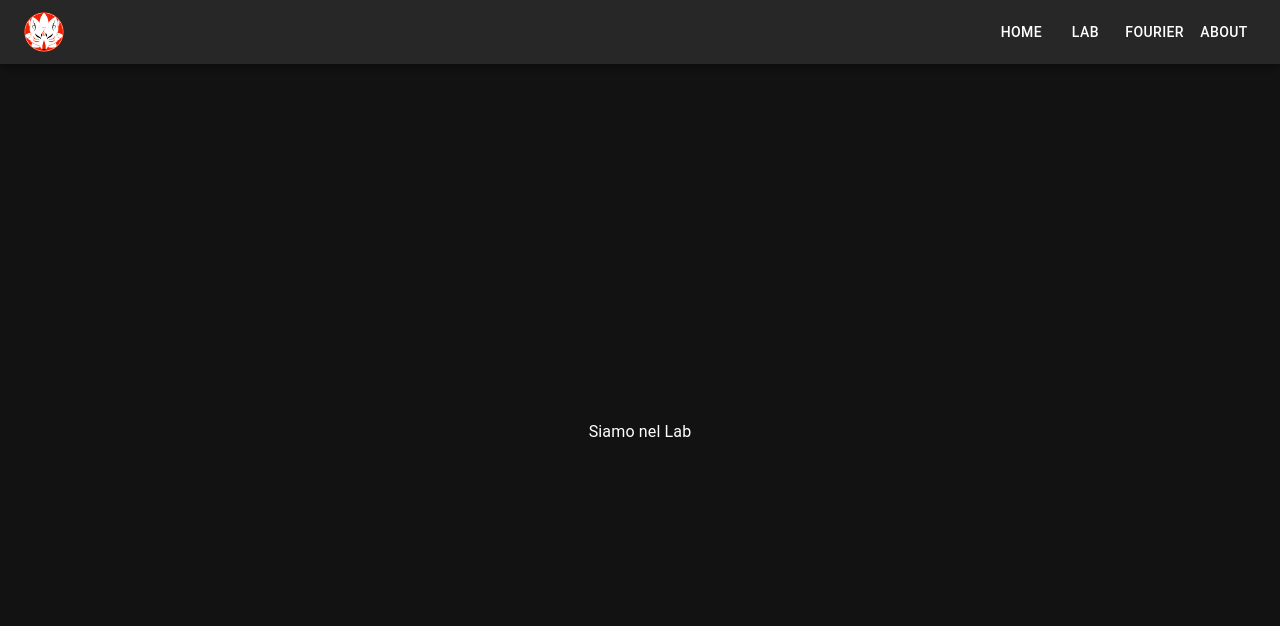
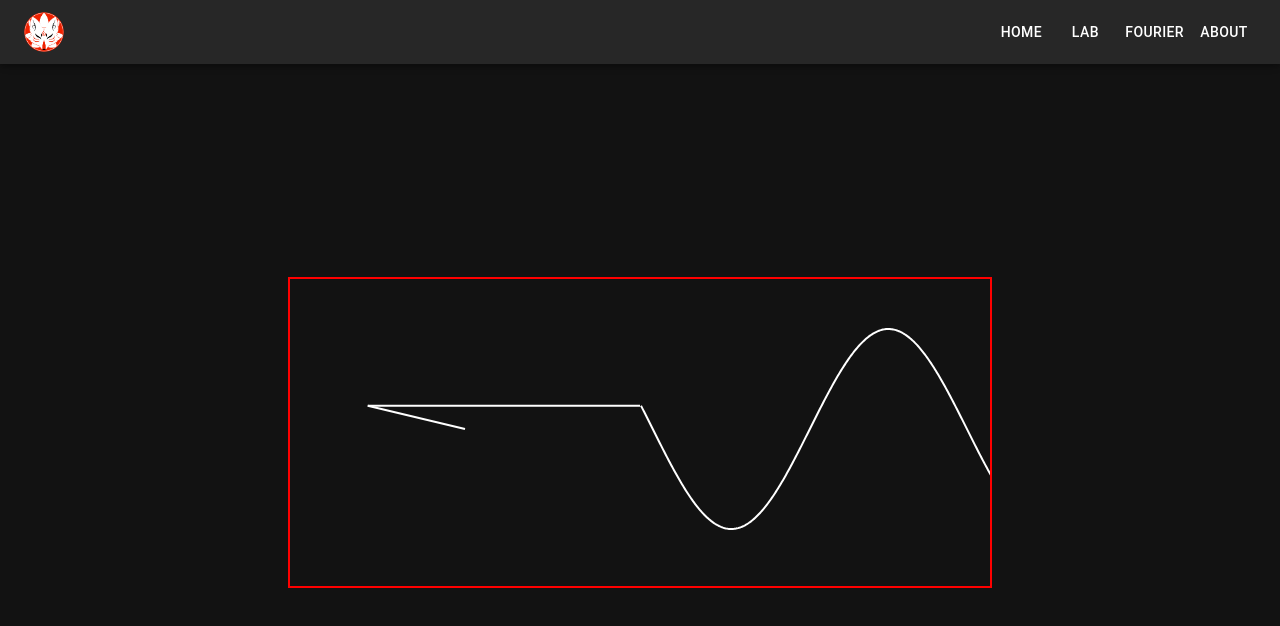
Before and after one commit to CassiGiuse/sir_fourier, a Next.js app: page /lab in a window 1280 px wide. Shown: the top 626 px of the page. Built offline with nearby package versions, Linux system fonts and the light colour scheme.

Commit message:
Creato il CanvasManager

```diff
--- a/src/app/fourier/page.tsx
+++ b/src/app/fourier/page.tsx
@@ -6,7 +6,7 @@ export default function FourierPage() {
   return (
     <React.Fragment>
       <Box component={"section"} width={"92%"}>
-        <Typography
+        {/* <Typography
           paragraph
           align="justify"
           sx={{ padding: "20px", lineHeight: 1.8 }}
@@ -33,8 +33,7 @@ export default function FourierPage() {
           Nesciunt reiciendis tempora rerum labore fuga qui suscipit quidem
           quisquam fugit. Dolores sapiente consequatur recusandae asperiores.
           Nihil obcaecati et eos sit totam vitae molestias temporibus.
-          f
-        </Typography>
+        </Typography> */}
       </Box>
     </React.Fragment>
   );
--- /dev/null
+++ b/src/app/lab/components/Canvas.tsx
@@ -0,0 +1,18 @@
+"use client";
+
+import useCanvas from "@/hooks/useCanvas";
+import React, { useRef, useEffect } from "react";
+
+// Definizione del tipo della funzione draw
+type DrawFunction = (ctx: CanvasRenderingContext2D, frameCount: number) => void;
+
+interface CanvasProps {
+  draw: DrawFunction; // Utilizziamo il tipo appena definito per la prop draw
+}
+
+export default function Canvas({ draw }: CanvasProps) {
+
+  const canvasRef = useCanvas({ draw });
+
+  return <canvas ref={canvasRef} width={700} height={300}></canvas>;
+}
--- a/src/app/lab/page.tsx
+++ b/src/app/lab/page.tsx
@@ -1,5 +1,60 @@
-import React from "react";
+"use client";
+
+import React, { useCallback, useMemo } from "react";
+import Canvas from "./components/Canvas";
 
 export default function LabPage() {
-  return <div>Siamo nel Lab</div>;
+  // Manteniamo lo stesso riferimento dell'array tra i render
+  const points = useMemo<Array<number>>(() => [], []); // Inizializza l'array points con useMemo
+
+  // Utilizziamo useCallback per memorizzare la funzione draw
+  const draw = useCallback(
+    (ctx: CanvasRenderingContext2D, frameCount: number) => {
+      ctx.clearRect(0, 0, ctx.canvas.width, ctx.canvas.height);
+
+      ctx.beginPath(); // Iniziamo un nuovo percorso
+      const amp = 100;
+      const x = amp * Math.cos(frameCount * 0.02);
+      const y = amp * Math.sin(frameCount * 0.02);
+      // Utilizzata per spostare il "pennello" (il punto di disegno) del contesto su un nuovo punto nel canvas, senza disegnare alcuna linea
+      ctx.moveTo(ctx.canvas.width / 4, ctx.canvas.height / 2);
+      // Disegna una linea dal punto specificato nel moveTo al nuovo punto specificato nel linea dal punto lineTo
+      ctx.lineTo(x + ctx.canvas.width / 4, y + ctx.canvas.height / 2);
+      points.push(y);
+      ctx.strokeStyle = "#ffffff";
+      ctx.lineWidth = 2; // Impostiamo il colore del tratto
+      ctx.stroke(); // Eseguiamo il disegno del percorso
+
+      ctx.beginPath();
+      for (let x = 0; x < points.length; x++) {
+        ctx.lineTo(
+          ctx.canvas.width / 2 + x,
+          ctx.canvas.height / 2 + points[points.length - x]
+        );
+      }
+      if (points.length > ctx.canvas.width) {
+        points.splice(0, ctx.canvas.width / 2);
+      }
+
+      ctx.strokeStyle = "#ffffff";
+      ctx.lineWidth = 2; // Impostiamo il colore del tratto
+      ctx.stroke(); // Eseguiamo il disegno del percorso
+
+      ctx.beginPath(); // Iniziamo un nuovo percorso
+      ctx.moveTo(x + ctx.canvas.width / 4, y + ctx.canvas.height / 2);
+      ctx.lineTo(ctx.canvas.width / 2, y + ctx.canvas.height / 2);
+      ctx.strokeStyle = "#ffffff";
+      ctx.lineWidth = 2; // Impostiamo il colore del tratto
+      ctx.stroke();
+    },
+    [points]
+  );
+
+  return (
+    <div
+      style={{ border: "2px solid red" }}
+    >
+      <Canvas draw={draw}></Canvas>
+    </div>
+  );
 }
--- a/src/app/page.tsx
+++ b/src/app/page.tsx
@@ -4,6 +4,7 @@ import Image from "next/image";
 export default function Home() {
   return (
     <Box display="flex" justifyContent="center" alignItems="center">
+      <noscript>You need to enable JavaScript to run this app.</noscript>
       <Grid
         container
         direction="row"
@@ -24,8 +25,9 @@ export default function Home() {
               suo lavoro sulla decomposizione di funzioni periodiche in una
               somma di funzioni sinusoidali o cosinusoidali, nota come Serie di
               Fourier. Fourier ha fornito le basi teoriche per la Serie di
-              Fourier, che è diventata uno strumento essenziale nell&apos;analisi
-              delle funzioni periodiche e nel campo della matematica applicata.
+              Fourier, che è diventata uno strumento essenziale
+              nell&apos;analisi delle funzioni periodiche e nel campo della
+              matematica applicata.
             </Typography>
             <ButtonGroup aria-label="Action buttons" size="small">
               <Button variant="contained" href="/lab">
--- /dev/null
+++ b/src/hooks/useCanvas.tsx
@@ -0,0 +1,64 @@
+"use client";
+
+import { useRef, useEffect } from "react";
+
+type DrawFunction = (ctx: CanvasRenderingContext2D, frameCount: number) => void;
+
+export default function useCanvas({ draw }: { draw: DrawFunction }) {
+  const canvasRef = useRef<HTMLCanvasElement | null>(null); // Creiamo un riferimento al canvas
+
+  /*
+  Le funzioni in JavaScript sono riferimenti che vengono ricreati ogni volta che il componente viene renderizzato.
+  Questo significa che ogni volta che il componente Canvas viene renderizzato, viene creata una nuova istanza della funzione draw.
+  */
+  // function resizeCanvasToDisplaySize(canvas: HTMLCanvasElement) {
+  //   const parent: HTMLElement | null = canvas.parentElement;
+
+  //   if (!parent) return false;
+
+  //   const width = parent.clientWidth;
+  //   const height = parent.clientHeight;
+
+  //   if (canvas.width !== width || canvas.height !== height) {
+  //     canvas.width = width;
+  //     canvas.height = height;
+  //     return true;
+  //   }
+
+  //   return false;
+  // }
+
+  useEffect(() => {
+    // Otteniamo l'elemento canvas dal riferimento
+    const canvas: HTMLCanvasElement | null = canvasRef.current;
+
+    if (!canvas) return;
+
+    // Otteniamo il contesto 2D del canvas
+    const context: CanvasRenderingContext2D | null = canvas.getContext("2d");
+
+    if (!context) return;
+
+    let frameCount: number = 0;
+    let animationFrameId: number;
+
+    // Operiamo sulla canvas o sul contesto
+    const render = () => {
+      frameCount++;
+      draw(context, frameCount);
+      // il browser pianifica l'esecuzione di una funzione prima del prossimo repaint.
+      // Questo è utile per creare animazioni fluide perché sincronizza l'animazione con il refresh rate del display.
+      // Inoltre restituisce un ID unico per la richiesta, utilizzabile per annullarla
+      animationFrameId = window.requestAnimationFrame(render);
+      // resizeCanvasToDisplaySize(canvas);
+    };
+    render();
+
+    return () => {
+      // Annulla la richiesta di animazione: la funzione di animazione pianificata non verrà eseguita.
+      window.cancelAnimationFrame(animationFrameId);
+    };
+  }, [draw]);
+
+  return canvasRef;
+}
```
Also changed, not shown: 1 other file (tests, documents, lock files or other folders).
